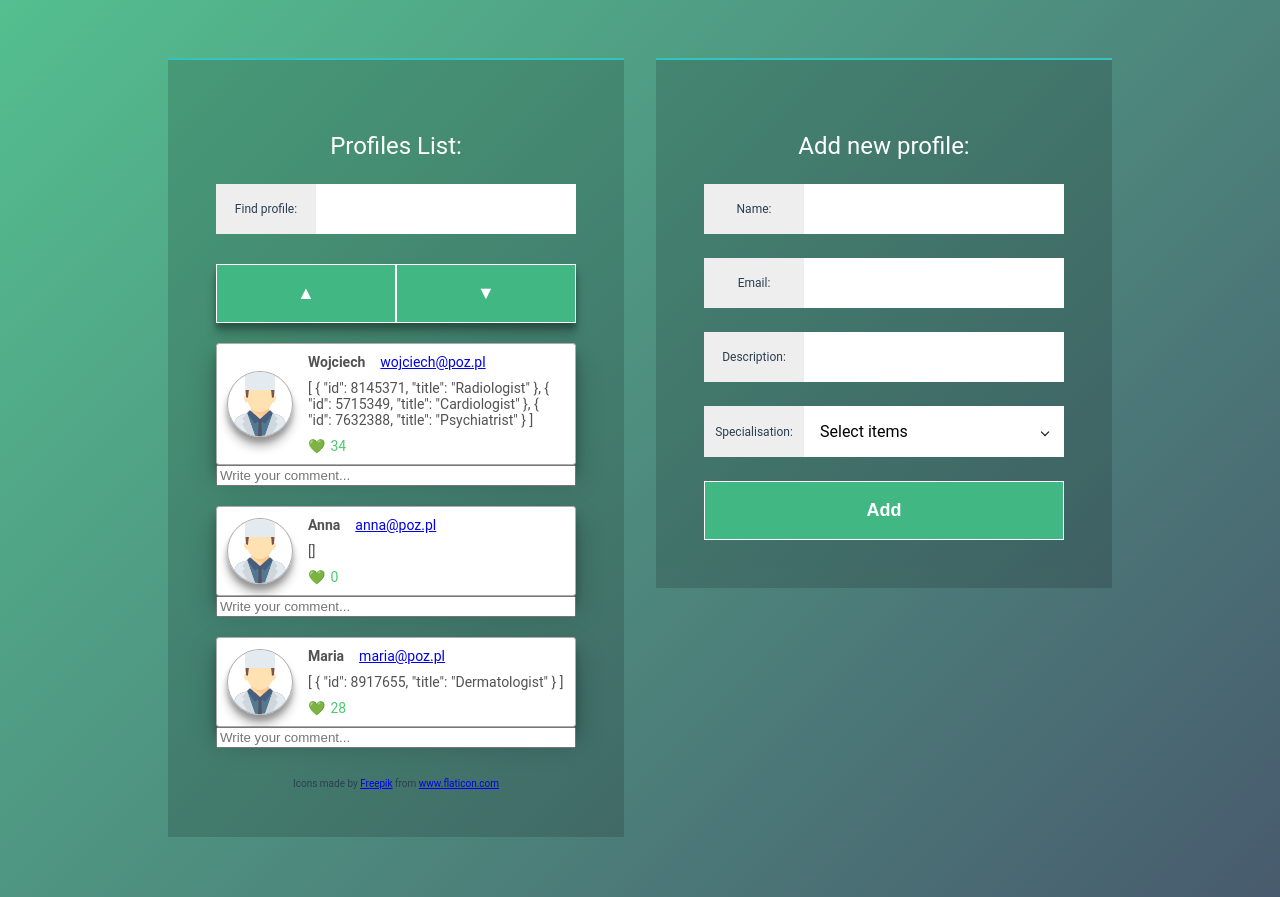
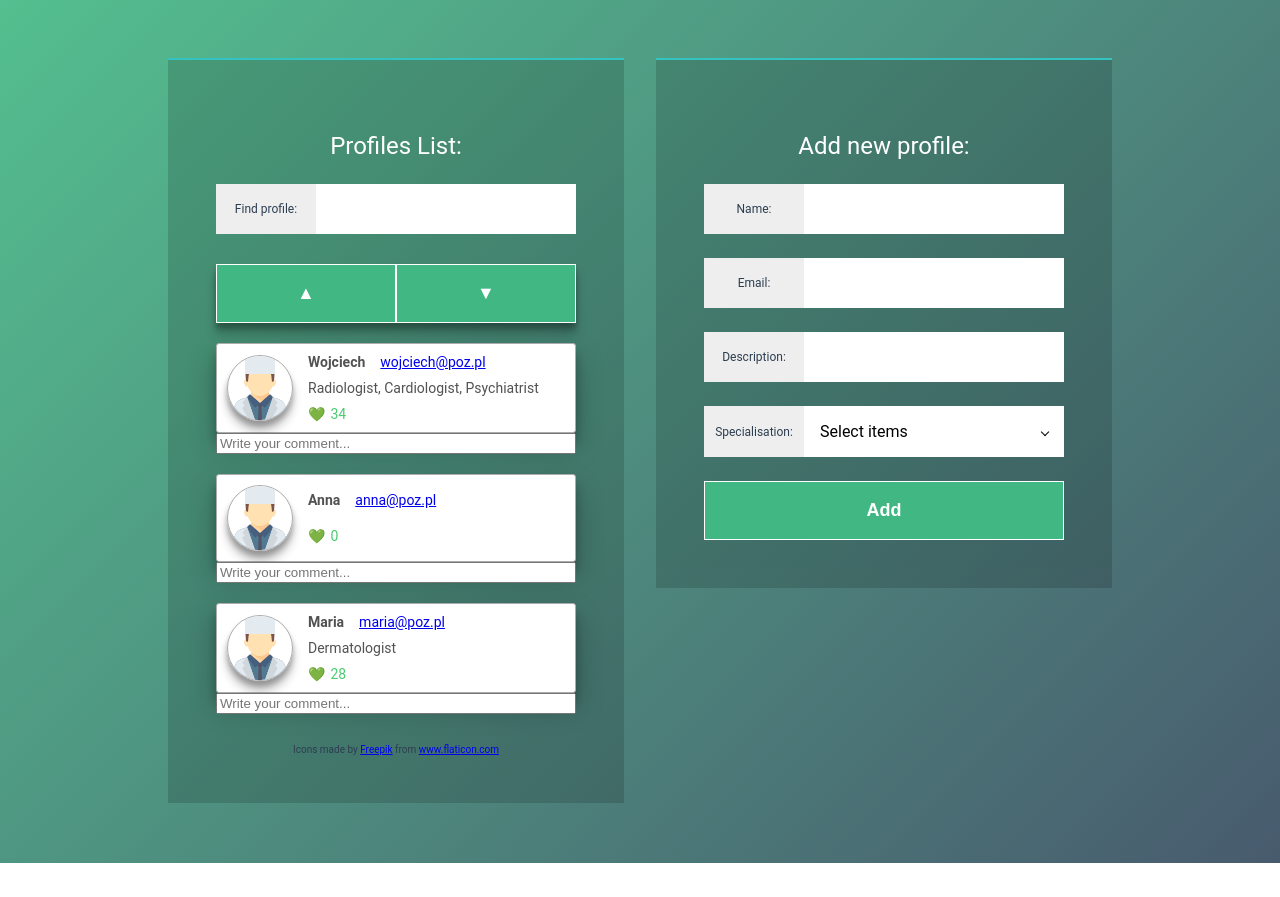
Before and after one commit to hamedniroumand/doctor-list, a Vue app: page / in a window 1280 px wide. After the commit the page ends 863 px from the top, so only its background shows below. Built offline with nearby package versions, Linux system fonts and the light colour scheme.

Commit message:
feat: convert and disply specializations in profile-card

```diff
--- a/src/components/ProfileCard.vue
+++ b/src/components/ProfileCard.vue
@@ -9,7 +9,7 @@
             <a :href="profile.email" class="email">{{profile.email}}</a>
           </div>
           <div class="description">{{profile.description}}</div>
-          <div class="description">{{profile.specializations}}</div>
+          <div class="description">{{ selectedSpecializationsName | arrayToStringWithComma}}</div>
         </div>
         <div class="likes">
           <span class="likes-icon">💚</span>
@@ -48,6 +48,12 @@ export default {
       required: true,
       default: "",
     },
+  },
+
+  computed: {
+    selectedSpecializationsName() {
+      return this.profile.specializations.map((specialization) => specialization.title)
+    }
   }
 };
 </script>
```
